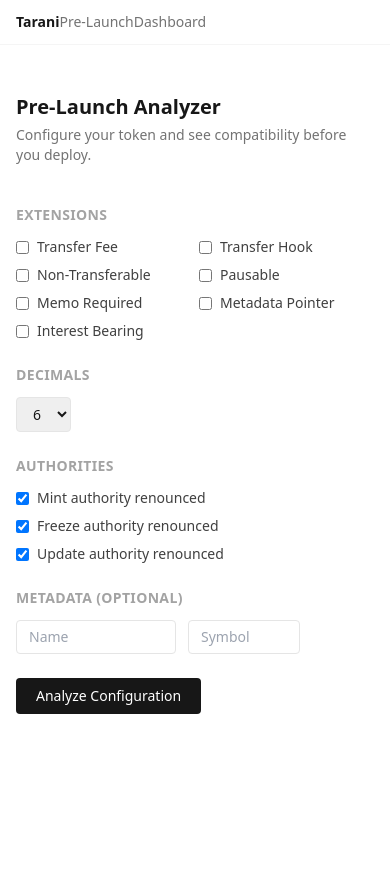
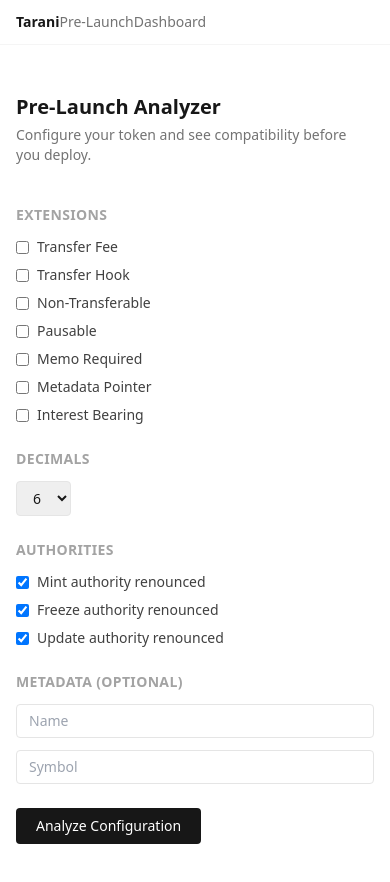
Before and after one commit to VanshChitransh/Tarani, a Next.js app in the folder apps/pixel/: page /prelaunch in a window 390 px wide. Shown: the top 882 px of the page. Before the commit the page ends 844 px from the top, so only its background shows below. Built offline with nearby package versions, Linux system fonts and the light colour scheme.

Commit message:
overflow fixes

```diff
--- a/apps/pixel/app/dashboard/page.tsx
+++ b/apps/pixel/app/dashboard/page.tsx
@@ -121,6 +121,7 @@ export default function DashboardPage() {
       {error && <p className="text-sm text-red-600">{error}</p>}
 
       <section>
+        <div className="overflow-x-auto">
           <table className="w-full text-sm border-collapse">
             <thead>
               <tr className="border-b border-neutral-200 text-left text-neutral-500">
@@ -176,6 +177,7 @@ export default function DashboardPage() {
               )}
             </tbody>
           </table>
+        </div>
       </section>
     </main>
   );
--- a/apps/pixel/app/page.tsx
+++ b/apps/pixel/app/page.tsx
@@ -25,7 +25,7 @@ export default function HomePage() {
         </p>
       </div>
 
-      <form onSubmit={handleSubmit} className="flex gap-2">
+      <form onSubmit={handleSubmit} className="flex flex-col sm:flex-row gap-2">
         <input
           type="text"
           value={mint}
--- a/apps/pixel/app/prelaunch/page.tsx
+++ b/apps/pixel/app/prelaunch/page.tsx
@@ -77,7 +77,7 @@ export default function PrelaunchPage() {
           <h2 className="text-sm font-semibold uppercase tracking-wide text-neutral-400 mb-3">
             Extensions
           </h2>
-          <div className="grid grid-cols-2 gap-2">
+          <div className="grid grid-cols-1 sm:grid-cols-2 gap-2">
             {EXTENSION_OPTIONS.map(({ kind, label }) => (
               <label key={kind} className="flex items-center gap-2 text-sm text-neutral-700">
                 <input
@@ -138,7 +138,7 @@ export default function PrelaunchPage() {
           <h2 className="text-sm font-semibold uppercase tracking-wide text-neutral-400 mb-3">
             Metadata (optional)
           </h2>
-          <div className="flex gap-3">
+          <div className="flex flex-col sm:flex-row gap-3">
             <input
               type="text"
               placeholder="Name"
@@ -146,7 +146,7 @@ export default function PrelaunchPage() {
               onChange={(e) =>
                 setConfig((prev) => ({ ...prev, name: e.target.value || undefined }))
               }
-              className="border border-neutral-200 rounded px-3 py-1.5 text-sm w-40 focus:outline-none focus:ring-1 focus:ring-neutral-400"
+              className="border border-neutral-200 rounded px-3 py-1.5 text-sm sm:w-40 focus:outline-none focus:ring-1 focus:ring-neutral-400"
             />
             <input
               type="text"
@@ -155,7 +155,7 @@ export default function PrelaunchPage() {
               onChange={(e) =>
                 setConfig((prev) => ({ ...prev, symbol: e.target.value || undefined }))
               }
-              className="border border-neutral-200 rounded px-3 py-1.5 text-sm w-28 focus:outline-none focus:ring-1 focus:ring-neutral-400"
+              className="border border-neutral-200 rounded px-3 py-1.5 text-sm sm:w-28 focus:outline-none focus:ring-1 focus:ring-neutral-400"
             />
           </div>
         </div>
```
Lines whose indentation alone changed are shown as unchanged.
